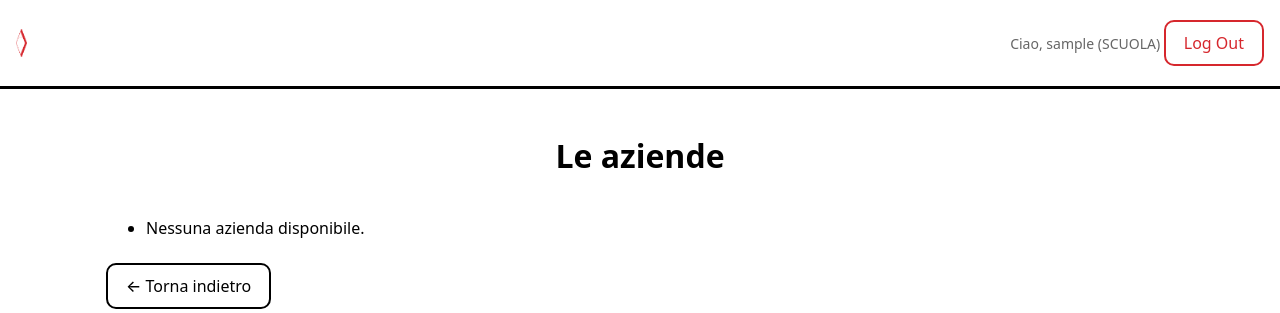
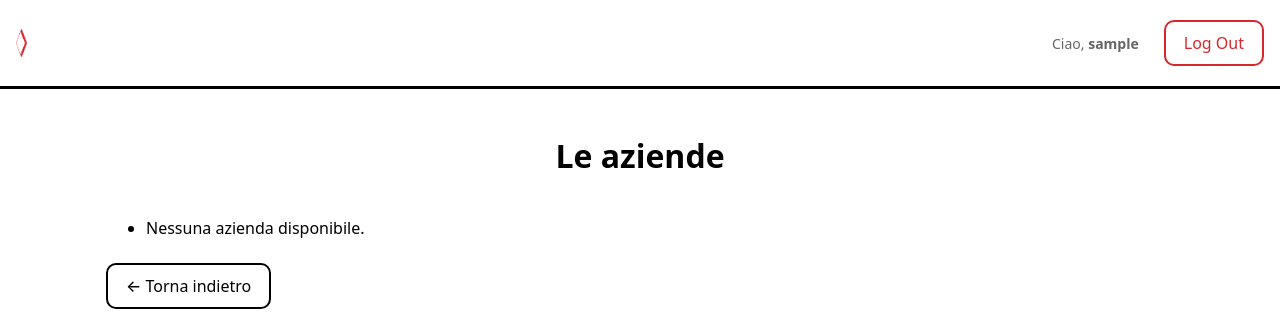
Before and after one commit to nataliIasan/asso3-lite, a Django app: page /aziende_public/ in a window 1280 px wide. Shown: the top 313 px of the page. Run offline with Django 4.2, Linux system fonts and the light colour scheme; the visitor is signed in with stand-in values (Sample User, id 1); data that the repository does not hold is empty.

Commit message:
Fix metodo __str__ per Ente, correzione layout e debug admin

```diff
--- a/portal/models.py
+++ b/portal/models.py
@@ -63,7 +63,8 @@ class Ente(models.Model):
     servizi_extra = models.TextField(blank=True, max_length=2000)
 
     def __str__(self):
-        return self.nome
+        # Если имя есть — выводим его, если пусто — выводим красивую заглушку с ID
+        return self.nome if self.nome else f"Ente senza nome (ID: {self.pk})"
 
 
 class Azienda(models.Model):
--- a/portal/static/assets/style.css
+++ b/portal/static/assets/style.css
@@ -338,7 +338,44 @@ input[readonly] {
   font-style: italic;
 }
 
-/* --- АДАПТИВНОСТЬ (RESPONSIVE) --- */
+/* Контейнер для выравнивания текста и кнопки в шапке */
+.header-user-zone {
+  display: flex;
+  align-items: center;
+  gap: 15px;
+}
+
+/* Ссылка на имя пользователя (убираем подчеркивание, делаем жирным) */
+.user-hub-link {
+  text-decoration: none;
+  font-weight: bold;
+  color: inherit;
+}
+
+.user-hub-link:hover {
+  text-decoration: underline; /* Подчеркивание только при наведении */
+}
+
+/* Цветовые акценты для кнопок при наведении */
+.btn-logout:hover {
+  background-color: #b30000 !important;
+  color: #ffffff !important;
+  border-color: #b30000 !important;
+}
+
+.btn-login:hover {
+  background-color: #b30000 !important;
+  color: #ffffff !important;
+  border-color: #b30000 !important;
+}
+
+.nav-auth {
+  display: flex;
+  align-items: center;
+  gap: 25px;
+}
+
+/* --- (RESPONSIVE) --- */
 @media (max-width: 900px) {
   .grid { grid-template-columns: repeat(2, minmax(0, 1fr)); }
 }
--- a/templates/base.html
+++ b/templates/base.html
@@ -5,32 +5,44 @@
 <head>
   <meta charset="utf-8"/>
   <meta name="viewport" content="width=device-width, initial-scale=1"/>
-  <title>ASSO 3 </title>
+  <title>ASSO 3</title>
   <link href="https://fonts.googleapis.com/css2?family=Atkinson+Hyperlegible:wght@400;700&display=swap" rel="stylesheet">
   <link rel="stylesheet" href="{% static 'assets/style.css' %}?v=12">
 </head>
-<body >
+<body>
+
 <div class="nav">
-  <div><a class="brand" href="/">
+  <div>
+    <a class="brand" href="/">
       <img src="{% static 'assets/img/logo_asso_colore.png' %}" alt="ASSO" class="nav-logo">
     </a>
   </div>
-<div>
+
+  <div class="nav-auth">
     {% if user.is_authenticated %}
       <span class="small">
-        Ciao, {{ user.username }}
-        {% if user.role %} ({{ user.role }}){% endif %}
+        Ciao,
+        {% if user.role|lower == 'ente' %}
+          <a href="{% url 'ente_hub' %}" class="user-hub-link">{{ user.username }}</a>
+        {% elif user.role|lower == 'scuola' %}
+          <a href="{% url 'scuola_hub' %}" class="user-hub-link">{{ user.username }}</a>
+        {% else %}
+          <strong>{{ user.username }}</strong>
+        {% endif %}
       </span>
       <a class="btn btn-log" href="{% url 'logout' %}">Log Out</a>
+
     {% else %}
+      <span class="small"><a href="{% url 'login_options' %}" class="user-nav-text-link">Ciao, Ospite</a></span>
       <a class="btn btn-log" href="{% url 'login_options' %}">Log In</a>
     {% endif %}
-
   </div>
 </div>
+
 <div class="container">
   {% for m in messages %}<div class="msg">{{ m }}</div>{% endfor %}
   {% block content %}{% endblock %}
 </div>
 
-</body></html>
+</body>
+</html>
```
Lines whose indentation alone changed are shown as unchanged.
